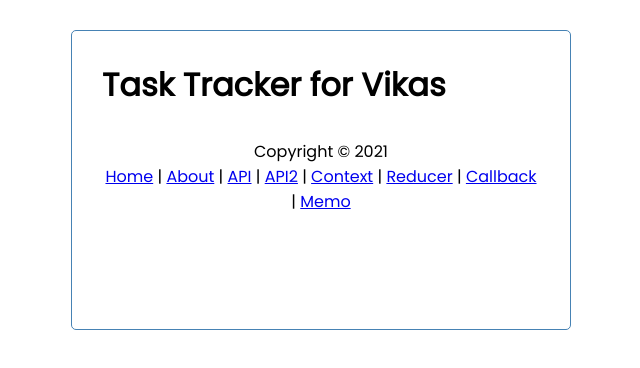
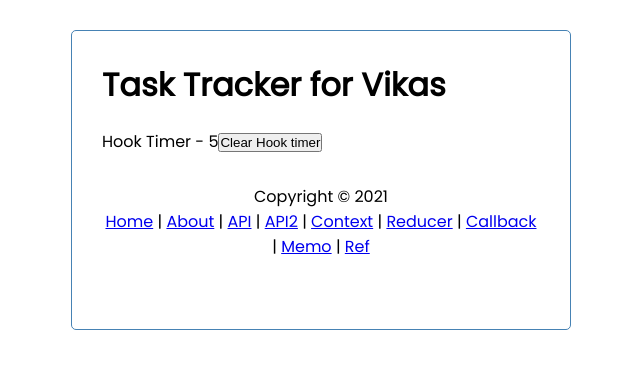
Before and after one commit to vAdyar/react-snippets, a React (Create React App) app: page /ref in a window 1280 px wide. Shown: the top 368 px of the page, without its empty margins (319-959 px from the left). Built offline with nearby package versions, Linux system fonts and the light colour scheme; data requests are answered from the project's data file.

Commit message:
useRef hook implementation.

```diff
--- a/src/App.js
+++ b/src/App.js
@@ -12,6 +12,7 @@ import Reducer from "./components/ReducerHook/Reducer";
 import DataFetchingTwo from "./components/API/DataFetchingTwo";
 import ParentComponent from "./components/CallbackHook/ParentComponent";
 import Counter from "./components/MemoHook/Counter";
+import HookTimer from "./components/RefHook/HookTimer";
 
 function App() {
   const [showAddTask, setShowAddTask] = useState(false)
@@ -112,6 +113,7 @@ const toggleReminder = async (id) => {
         <Route path='/reducer' component={Reducer}></Route>
         <Route path='/callback' component={ParentComponent}></Route>
         <Route path='/memo' component={Counter}></Route>
+        <Route path='/ref' component={HookTimer}></Route>
       <Footer />
     </div>
     </Router>
--- /dev/null
+++ b/src/components/RefHook/FocusInput.js
@@ -0,0 +1,20 @@
+import React, { useEffect, useRef } from 'react'
+
+
+function FocusInput() {
+
+    const inputRef = useRef(null)
+
+    useEffect(() => {
+        // focus the input element
+        inputRef.current.focus()
+    }, [])
+
+    return (
+        <div>
+            <input ref={inputRef} type='text'> </input>
+        </div>
+    )
+}
+
+export default FocusInput
--- /dev/null
+++ b/src/components/RefHook/HookTimer.js
@@ -0,0 +1,27 @@
+import React, { useState, useEffect, useRef } from 'react'
+import FocusInput from './FocusInput'
+
+function HookTimer() {
+
+    const [timer, setTimer] = useState(0)
+    // This can be used to create a generic container to store mutable values and will not re-render when the data it stores changes
+    const intervalRef = useRef()
+
+    useEffect(() => {
+        intervalRef.current = setInterval(() => {
+            setTimer(prevTimer => prevTimer + 1)
+        }, 1000)
+        return () => {
+            clearInterval(intervalRef.current)
+        }
+    }, [])
+
+    return (
+        <div>
+            Hook Timer - {timer}
+            <button onClick={() => clearInterval(intervalRef.current)}>Clear Hook timer </button>
+        </div>
+    )
+}
+
+export default HookTimer
--- a/src/components/ToDo-List/Footer.js
+++ b/src/components/ToDo-List/Footer.js
@@ -5,7 +5,7 @@ const Footer = () => {
         <footer>
             <p>Copyright &copy; 2021</p>
             {/* <a href='/about'>About</a>   This creates a page reload*/}
-            <Link to="/">Home</Link> | <Link to="/about">About</Link> | <Link to="/api">API</Link> | <Link to="/api2">API2</Link> | <Link to="/context">Context</Link> | <Link to="/reducer">Reducer</Link> | <Link to="/callback">Callback</Link> | <Link to="/memo">Memo</Link>
+            <Link to="/">Home</Link> | <Link to="/about">About</Link> | <Link to="/api">API</Link> | <Link to="/api2">API2</Link> | <Link to="/context">Context</Link> | <Link to="/reducer">Reducer</Link> | <Link to="/callback">Callback</Link> | <Link to="/memo">Memo</Link> | <Link to="/ref">Ref</Link>
 
         </footer>
     )
```
